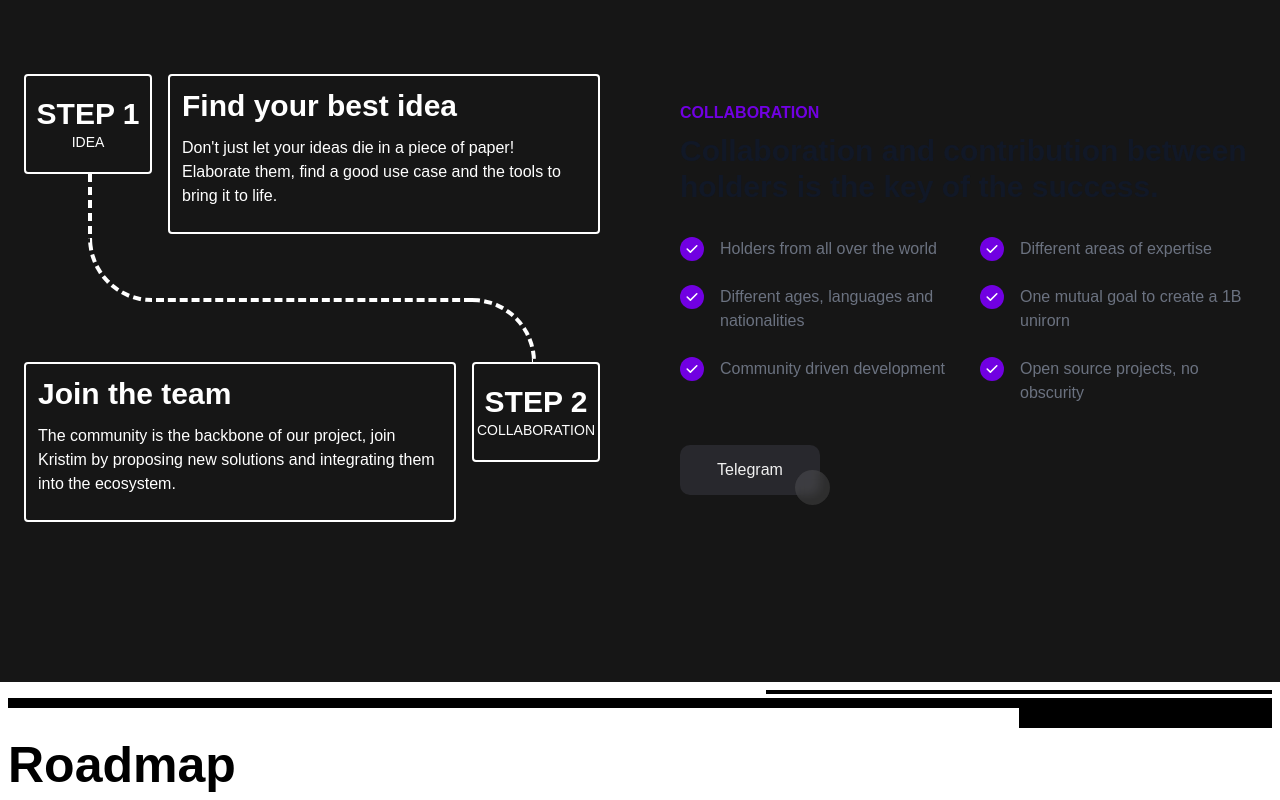
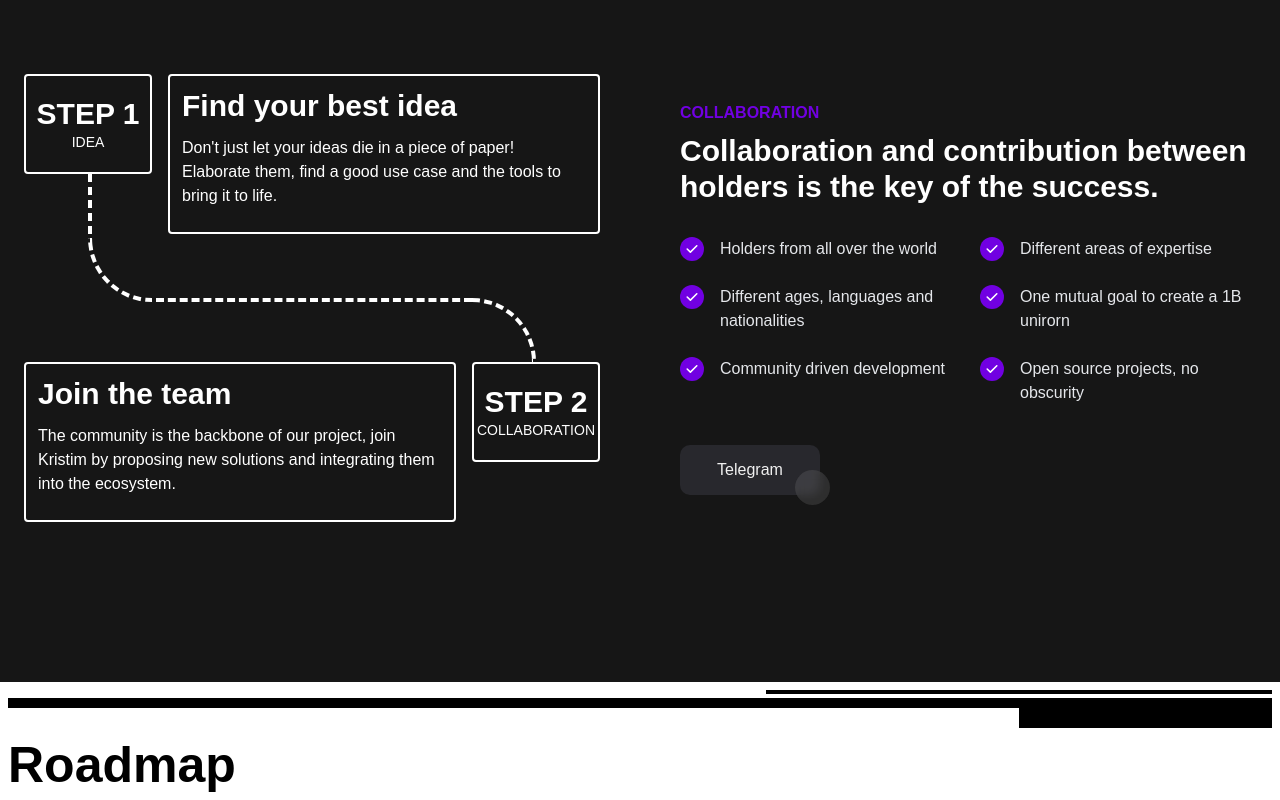
Before and after one commit to KristimOrg/LandingPage, a React (Create React App) app: page / in a window 1280 px wide. Shown: the part 3140-3940 px from the top of the page. Built offline with nearby package versions, Linux system fonts and the light colour scheme.

Commit message:
fix: dark text on chrome

```diff
--- a/src/components/Community/index.jsx
+++ b/src/components/Community/index.jsx
@@ -86,7 +86,7 @@ const Gallery = () => {
             <p className="text-base font-Orbitron leading-6 text-[#7100E2] font-semibold uppercase">
               Collaboration
             </p>
-            <h4 className="mt-2 text-2xl leading-8 font-extrabold text-gray-900 dark:text-white sm:text-3xl sm:leading-9">
+            <h4 className="mt-2 text-2xl leading-8 font-extrabold text-white sm:text-3xl sm:leading-9">
               Collaboration and contribution between holders is the key of the
               success.
             </h4>
@@ -107,7 +107,7 @@ const Gallery = () => {
                       ></path>
                     </svg>
                   </span>
-                  <span className="ml-4 text-base leading-6 font-medium text-gray-500 dark:text-gray-200">
+                  <span className="ml-4 text-base leading-6 font-medium text-gray-200">
                     Holders from all over the world
                   </span>
                 </div>
@@ -127,7 +127,7 @@ const Gallery = () => {
                       ></path>
                     </svg>
                   </span>
-                  <span className="ml-4 text-base leading-6 font-medium text-gray-500 dark:text-gray-200">
+                  <span className="ml-4 text-base leading-6 font-medium text-gray-200">
                     Different areas of expertise
                   </span>
                 </div>
@@ -147,7 +147,7 @@ const Gallery = () => {
                       ></path>
                     </svg>
                   </span>
-                  <span className="ml-4 text-base leading-6 font-medium text-gray-500 dark:text-gray-200">
+                  <span className="ml-4 text-base leading-6 font-medium text-gray-200">
                     Different ages, languages and nationalities
                   </span>
                 </div>
@@ -167,7 +167,7 @@ const Gallery = () => {
                       ></path>
                     </svg>
                   </span>
-                  <span className="ml-4 text-base leading-6 font-medium text-gray-500 dark:text-gray-200">
+                  <span className="ml-4 text-base leading-6 font-medium text-gray-200">
                     One mutual goal to create a 1B unirorn
                   </span>
                 </div>
@@ -187,7 +187,7 @@ const Gallery = () => {
                       ></path>
                     </svg>
                   </span>
-                  <span className="ml-4 text-base leading-6 font-medium text-gray-500 dark:text-gray-200">
+                  <span className="ml-4 text-base leading-6 font-medium text-gray-200">
                     Community driven development
                   </span>
                 </div>
@@ -207,7 +207,7 @@ const Gallery = () => {
                       ></path>
                     </svg>
                   </span>
-                  <span className="ml-4 text-base leading-6 font-medium text-gray-500 dark:text-gray-200">
+                  <span className="ml-4 text-base leading-6 font-medium text-gray-200">
                     Open source projects, no obscurity
                   </span>
                 </div>
--- a/src/components/Team/index.jsx
+++ b/src/components/Team/index.jsx
@@ -5,7 +5,7 @@ const Team = () => {
     <div id="team" className="w-full flex justify-center bg-[#161616]">
       <section className="">
         <div className="max-w-screen-2xl w-full px-2 py-10 flex flex-col justify-center items-center">
-          <h1 className="text-3xl font-semibold text-center text-gray-800 capitalize lg:text-4xl dark:text-white">
+          <h1 className="text-3xl font-semibold text-center  capitalize lg:text-4xl text-white">
             <span className={styles.marquerEffect}>Check Out Our Team</span>
           </h1>
 
@@ -24,14 +24,14 @@ const Team = () => {
                 alt=""
               />
 
-              <h1 className="mt-4 text-2xl font-semibold text-gray-700 capitalize dark:text-white group-hover:text-white">
+              <h1 className="mt-4 text-2xl font-semibold text-white group-hover:text-white">
                 Irina
               </h1>
 
               <p className=" text-gray-500 capitalize dark:text-gray-300 group-hover:text-gray-300">
                 Cofounder
               </p>
-              <p className="mt-1 font-bold text-gray-500 capitalize dark:text-gray-300 group-hover:text-gray-300">
+              <p className="mt-1 font-bold text-gray-400 capitalize dark:text-gray-300 group-hover:text-gray-300">
                 Digital marketing
               </p>
             </div>
@@ -44,7 +44,7 @@ const Team = () => {
                 alt=""
               />
 
-              <h1 className="mt-4 text-2xl font-semibold text-gray-700 capitalize dark:text-white group-hover:text-white">
+              <h1 className="mt-4 text-2xl font-semibold text-white group-hover:text-white">
                 Emelea
               </h1>
 
@@ -64,7 +64,7 @@ const Team = () => {
                 alt=""
               />
 
-              <h1 className="mt-4 text-2xl font-semibold text-gray-700 capitalize dark:text-white group-hover:text-white">
+              <h1 className="mt-4 text-2xl font-semibold text-white group-hover:text-white">
                 Wallace
               </h1>
 
@@ -84,7 +84,7 @@ const Team = () => {
                 alt=""
               />
 
-              <h1 className="mt-4 text-2xl font-semibold text-gray-700 capitalize dark:text-white group-hover:text-white">
+              <h1 className="mt-4 text-2xl font-semibold text-white group-hover:text-white">
                 Robert
               </h1>
 
@@ -104,7 +104,7 @@ const Team = () => {
                 alt=""
               />
 
-              <h1 className="mt-4 text-2xl font-semibold text-gray-700 capitalize dark:text-white group-hover:text-white">
+              <h1 className="mt-4 text-2xl font-semibold text-white group-hover:text-white">
                 Rebeca
               </h1>
 
@@ -124,7 +124,7 @@ const Team = () => {
                 alt=""
               />
 
-              <h1 className="mt-4 text-2xl font-semibold text-gray-700 capitalize dark:text-white group-hover:text-white">
+              <h1 className="mt-4 text-2xl font-semibold text-white group-hover:text-white">
                 David Ama
               </h1>
 
```
Also changed, not shown: src/App.js (+3 -5 lines), public/logo192.png (added), public/manifest.json.
